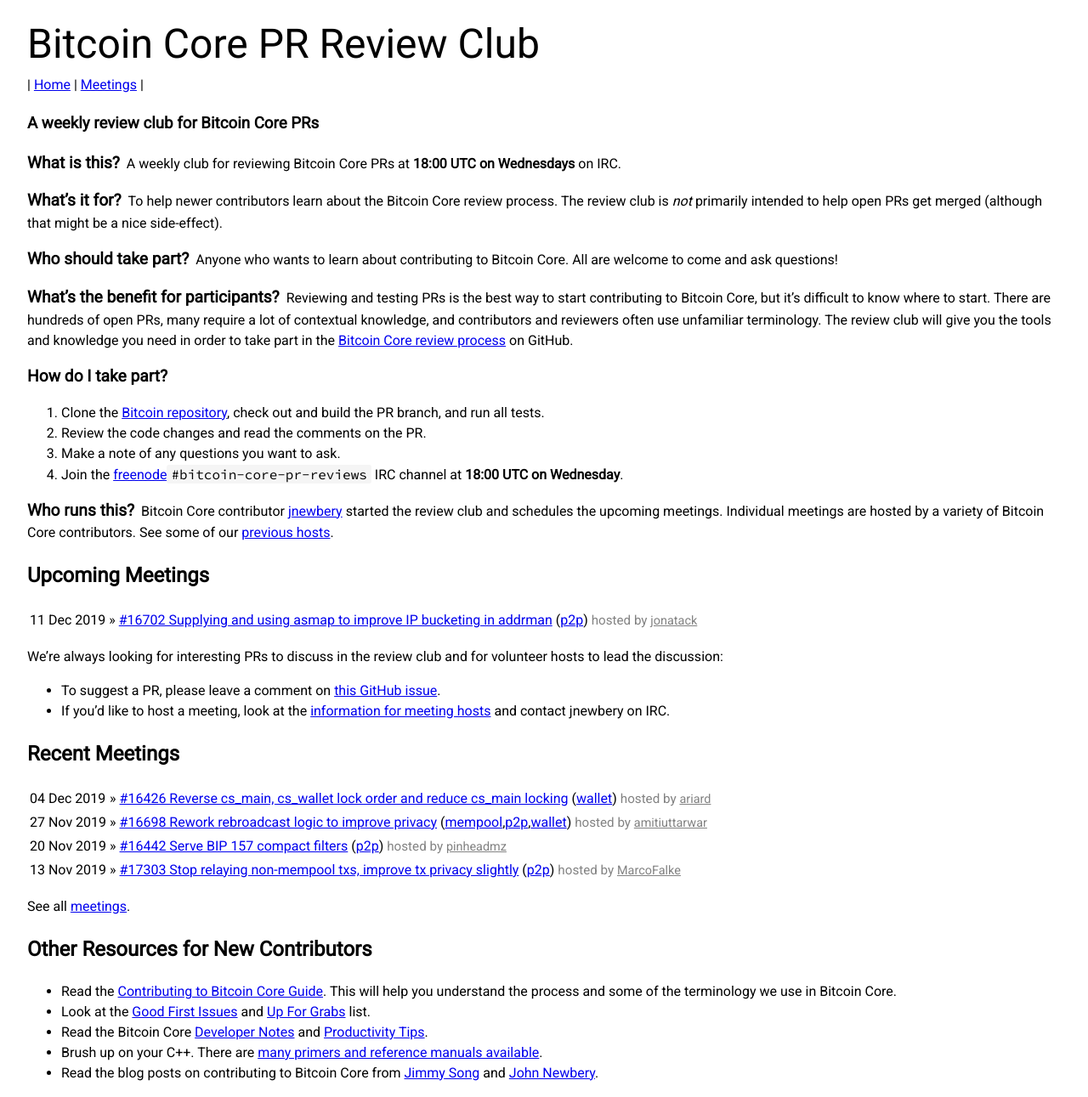
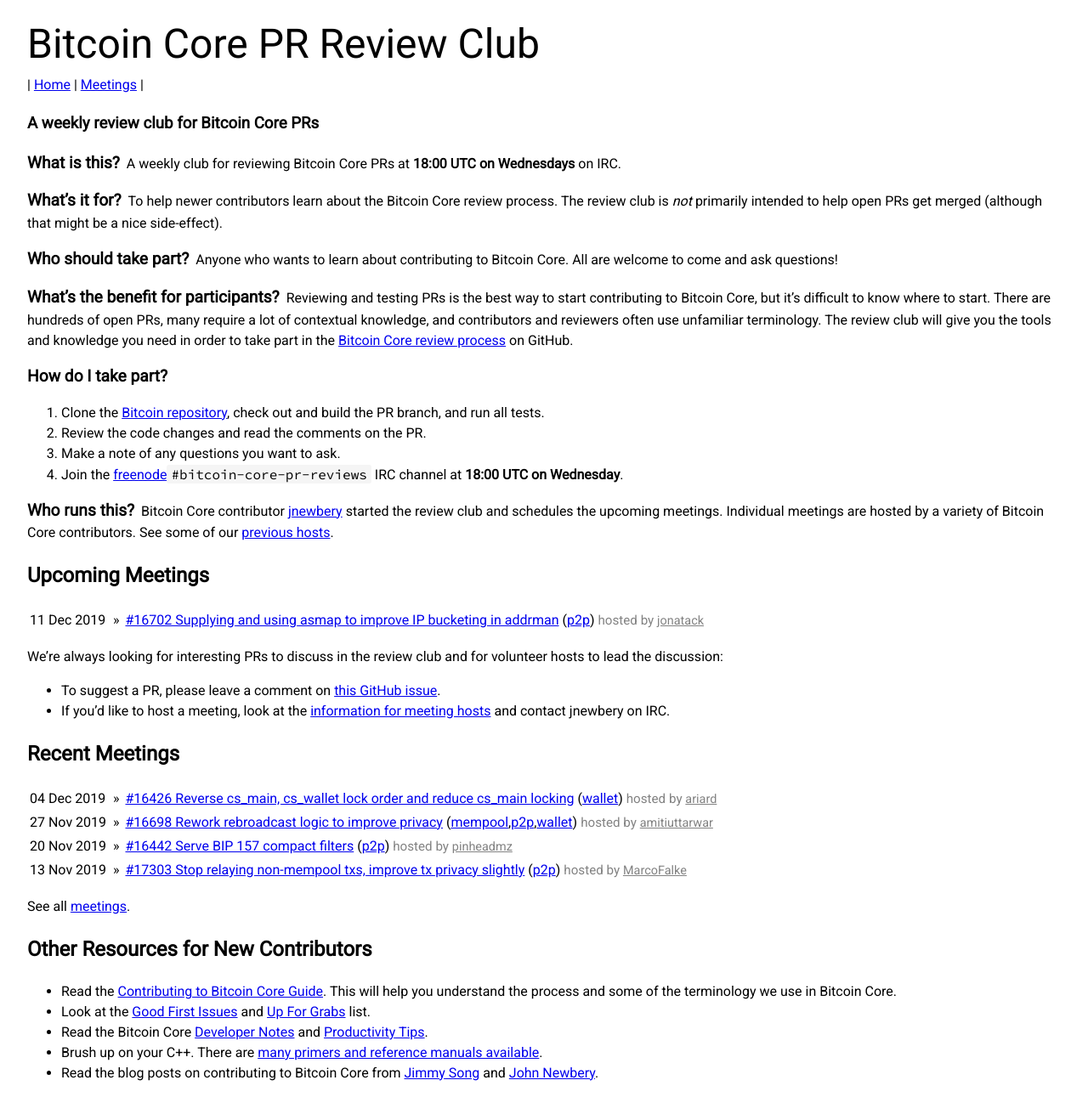
Before and after one commit to bitcoin-core-review-club/website, a Jekyll site: the page built from index.md, in a window 1280 px wide. Shown: the whole page at 85% size. Built offline with Jekyll 4.4.1, drawn with Linux system fonts in a browser that asks for light colours; nearby versions of some CDN libraries.

Commit message:
Fixup meetings HTML in index page

```diff
--- a/index.md
+++ b/index.md
@@ -53,9 +53,9 @@
   {% if posttime >= nowunix %}
     <tr>
       <div class="home-posts-post">
-        <td><span class="home-posts-post-date">{{ post.date | date_to_string }}</span></td>
-        <td><span class="home-posts-post-arrow">&raquo;</span></td>
-        <td><a class="home-posts-post-title" href="{{ post.url }}">#{{ post.pr }} {{ post.title }}</a>
+        <td class="Home-posts-post-date">{{ post.date | date_to_string }}</td>
+        <td class="Home-posts-post-arrow">&raquo;</td>
+        <td><a class="Home-posts-post-title" href="{{ post.url }}">#{{ post.pr }} {{ post.title }}</a>
         ({{components}})
         <span class="host">hosted by
         <a class="host" href="/meetings-hosts/#{{post.host}}">{{ post.host }}</a>
@@ -89,8 +89,8 @@
   {% if posttime < nowunix %}
     <tr>
       <div class="home-posts-post">
-        <td><span class="home-posts-post-date">{{ post.date | date_to_string }}</span></td>
-        <td><span class="home-posts-post-arrow">&raquo;</span></td>
+        <td class="Home-posts-post-date">{{ post.date | date_to_string }}</td>
+        <td class="Home-posts-post-arrow">&raquo;</td>
         <td><a class="home-posts-post-title" href="{{ post.url }}">#{{ post.pr }} {{ post.title }}</a>
         ({{components}})
         <span class="host">hosted by <a class="host" href="/meetings-hosts/#{{post.host}}">{{ post.host }}</a></span></td>
```
